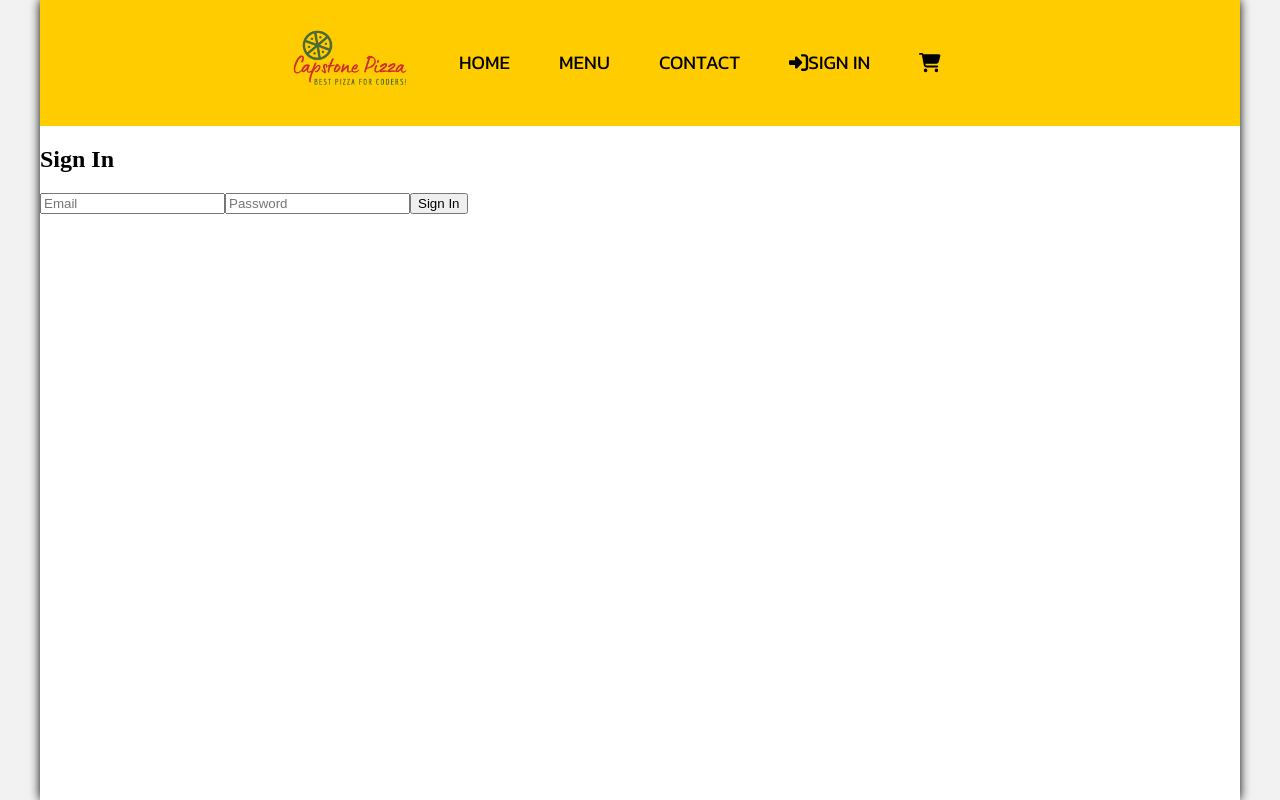
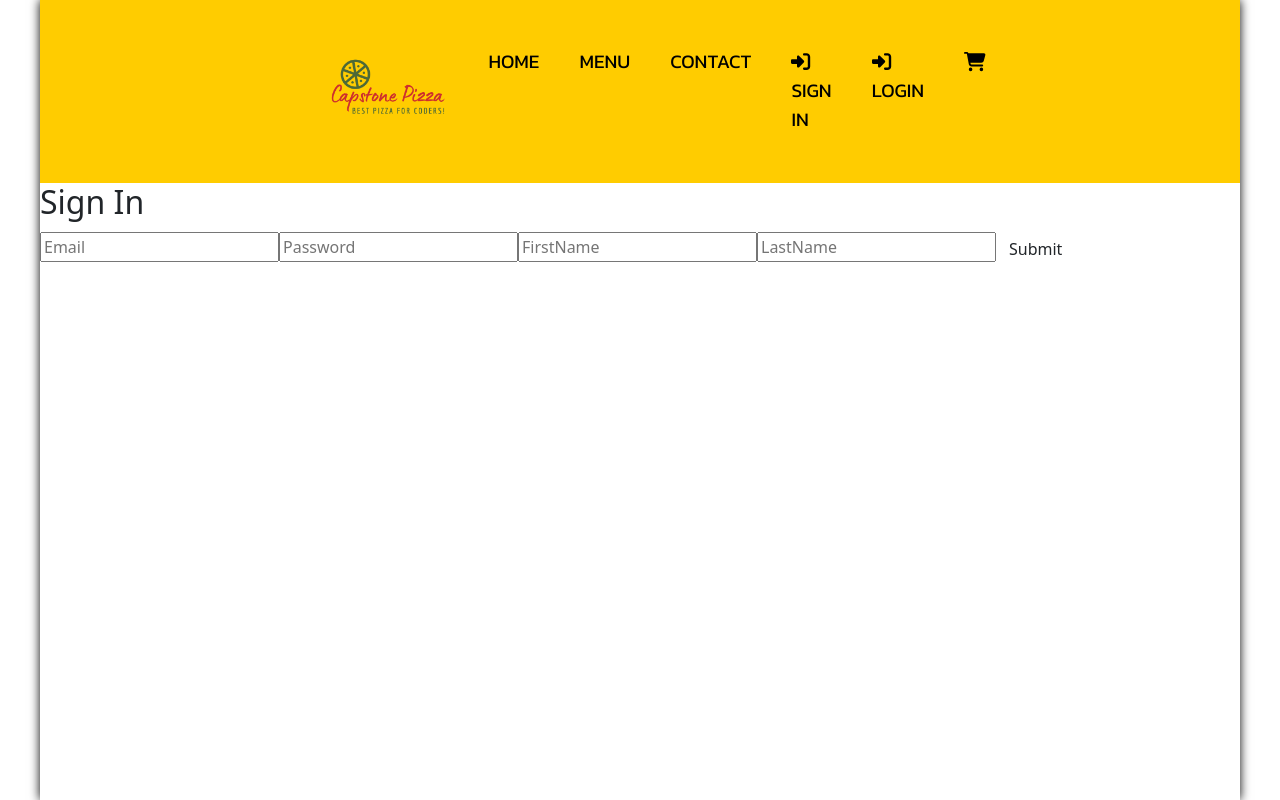
Before and after one commit to Capstone-Marcel-Matthew-Sombat/Capstone_Pizzeria_Frontend, a React (Vite) app: page /signin in a window 1280 px wide. Built offline with nearby package versions, Linux system fonts and the light colour scheme.

Commit message:
Temp file

```diff
--- a/src/App.jsx
+++ b/src/App.jsx
@@ -1,7 +1,8 @@
 import React from "react";
 import PageContent from "./components/PageContainer";
 import NavBar from "./components/Navbar";
-import SignIn from "./SignIn"; // Import the SignIn component
+import SignIn from "./components/signIn";
+import Login from "./components/login";
 import "../src/components/styles/App.css";
 import "../src/components/styles/navbar.css";
 import "../src/components/styles/media-query.css";
@@ -16,7 +17,8 @@ function App() {
 
       <div id="main-content">
         <PageContent />
-        <SignIn /> {/* Include the SignIn component */}
+
+        {/* Include the SignIn component */}
       </div>
     </>
   );
--- a/src/components/MenuPage.jsx
+++ b/src/components/MenuPage.jsx
@@ -15,6 +15,7 @@ const MenuList = () => {
                 <h3>{item.name}</h3>
                 <p className="item-price">{item.price}</p>
                 <p className="item-description">{item.description}</p>
+
               </div>
             ))}
           </div>
--- a/src/components/Navbar.jsx
+++ b/src/components/Navbar.jsx
@@ -16,6 +16,14 @@ const NavBar = () => {
         Sign In
       </Link>
 
+{/* Sign-In Button */}
+<Link to="/login" className="nav-link">
+        <FontAwesomeIcon icon={faSignInAlt} />
+        Login
+      </Link>
+
+
+
       {/* Cart Icon */}
       <Link to="/cart" className="nav-link">
         <FontAwesomeIcon icon={faShoppingCart} />
--- a/src/components/PageContainer.jsx
+++ b/src/components/PageContainer.jsx
@@ -1,6 +1,7 @@
 import React from "react";
 import { Routes, Route } from "react-router-dom";
-
+import SignIn from "./signIn";
+import Login from "./login";
 import Home from "./Homepage";
 import MenuList from "./MenuPage";
 import ContactPage from "./ContactUs";
@@ -13,6 +14,8 @@ const PageContent = () => {
           <Route path="/" element={<Home />} />
           <Route path="/menus" element={<MenuList />} />
           <Route path="/contact" element={<ContactPage />} />
+          <Route path="/signin" element={<SignIn />} />
+          <Route path="/login" element={<Login />} />
         </Routes>
       </div>
     </>
--- /dev/null
+++ b/src/components/login.jsx
@@ -0,0 +1,57 @@
+import React, { useState } from "react";
+// import { toast } from "react-toastify";
+import axios from "axios";
+
+ const Login = () => {
+  const [email, setEmail] = useState("");
+  const [password, setPassword] = useState("");
+
+  const login = async (e) => {
+
+    e.preventDefault();
+    const data = new FormData(e.target);
+    const signinData = Object.fromEntries(data);
+    try {
+      const response = await axios.post(
+        "http://localhost:3000/api/login",
+        signinData
+      );
+      console.log(response);
+    } catch (e) {
+      const error = e.response.data;
+      console.log(error);
+    }
+  };
+  return (
+    <div>
+      {" "}
+      <form onSubmit={login}>
+        <div className="signin-container">
+          <h2>Login</h2>
+          <input
+            type="email"
+            placeholder="Email"
+            value={email}
+            name="admin_name"
+            onChange={(e) => setEmail(e.target.value)}
+            required
+          />
+          <input
+            type="password"
+            placeholder="Password"
+            value={password}
+            name="admin_password"
+            onChange={(e) => setPassword(e.target.value)}
+            required
+          />
+          {/* <button onClick={handleSignIn}>Sign In</button> */}
+        </div>
+        <button type="submit" className="btn btn primary">
+          Submit
+        </button>
+      </form>
+    </div>
+  );
+}
+
+export default Login;
--- /dev/null
+++ b/src/components/logout.jsx
@@ -0,0 +1,9 @@
+import React from "react";
+
+function logout() {
+    return (
+        <div>logout</div>
+    )
+}
+
+export default logout
--- /dev/null
+++ b/src/components/signIn.jsx
@@ -0,0 +1,80 @@
+import React, { useState } from "react";
+import axios from "axios";
+import { toast } from "react-toastify";
+// import login from "./login";
+
+const SignIn = () => {
+  //  e.preventDefault();
+  // console.log("SignIn works");
+
+  const [email, setEmail] = useState("");
+  const [password, setPassword] = useState("");
+  const [firstname, setFirstName] = useState("");
+  const [lastname, setLastName] = useState("");
+
+  const submit = async (e) => {
+    e.preventDefault();
+    const data = new FormData(e.target);
+    const signinData = Object.fromEntries(data);
+    try {
+      await axios.post("http://localhost:3000/api/admin", signinData);
+      toast.success("You have added a admin, please log in");
+    } catch (e) {
+      const error = e.response.data
+      if (error.includes("already")) {
+        toast.error("This email is already used");
+      } else {
+        toast.error(error);
+      }
+    }
+    // Here you can add logic to authenticate the user
+    // console.log("Email:", email);
+    // console.log("Password:", password);
+  };
+
+  return (
+    <form onSubmit={submit}>
+      <div className="signin-container">
+        <h2>Sign In</h2>
+        <input
+          type="email"
+          placeholder="Email"
+          value={email}
+          name="admin_name"
+          onChange={(e) => setEmail(e.target.value)}
+        required
+        />
+        <input
+          type="password"
+          placeholder="Password"
+          value={password}
+          name="admin_password"
+          onChange={(e) => setPassword(e.target.value)}
+        required
+        />
+        <input
+          type="first name"
+          placeholder="FirstName"
+          value={firstname}
+          name="first_name"
+          onChange={(e) => setFirstName(e.target.value)}
+        required
+        />
+        <input
+          type="last name"
+          placeholder="LastName"
+          value={lastname}
+          name="last_name"
+          onChange={(e) => setLastName(e.target.value)}
+        required
+        />
+        <button type="submit" className="btn btn primary">
+          Submit
+        </button>
+        {/* <button onClick={handleSignIn}>Sign In</button> */}
+      </div>
+    </form>
+  );
+};
+
+export default SignIn;
--- a/src/main.jsx
+++ b/src/main.jsx
@@ -3,11 +3,21 @@ import ReactDOM from "react-dom/client";
 import { BrowserRouter } from "react-router-dom";
 import App from "./App.jsx";
 import "../src/components/styles/index.css";
+import "bootstrap/dist/css/bootstrap.css";
+// import Login from "./components/login.jsx";
+// import logout from "./components/logout.jsx";
+import { ToastContainer } from "react-toastify";
+import "react-toastify/dist/ReactToastify.css"
 
 ReactDOM.createRoot(document.getElementById("root")).render(
-  <React.StrictMode>
-    <BrowserRouter>
-      <App />
-    </BrowserRouter>
-  </React.StrictMode>
+
+    <React.StrictMode>
+      <BrowserRouter>
+        <App />
+      </BrowserRouter>
+      <ToastContainer/>
+    </React.StrictMode>
+
 );
+
+export default App;
--- a/src/signIn.jsx
+++ /dev/null
@@ -1,33 +0,0 @@
-import React, { useState } from "react";
-
-const SignIn = () => {
-  const [email, setEmail] = useState("");
-  const [password, setPassword] = useState("");
-
-  const handleSignIn = () => {
-    // Here you can add logic to authenticate the user
-    console.log("Email:", email);
-    console.log("Password:", password);
-  };
-
-  return (
-    <div className="signin-container">
-      <h2>Sign In</h2>
-      <input
-        type="email"
-        placeholder="Email"
-        value={email}
-        onChange={(e) => setEmail(e.target.value)}
-      />
-      <input
-        type="password"
-        placeholder="Password"
-        value={password}
-        onChange={(e) => setPassword(e.target.value)}
-      />
-      <button onClick={handleSignIn}>Sign In</button>
-    </div>
-  );
-};
-
-export default SignIn;
```
Also changed, not shown: package.json (+6 -1 lines), 1 other file (tests, documents, lock files or other folders).
